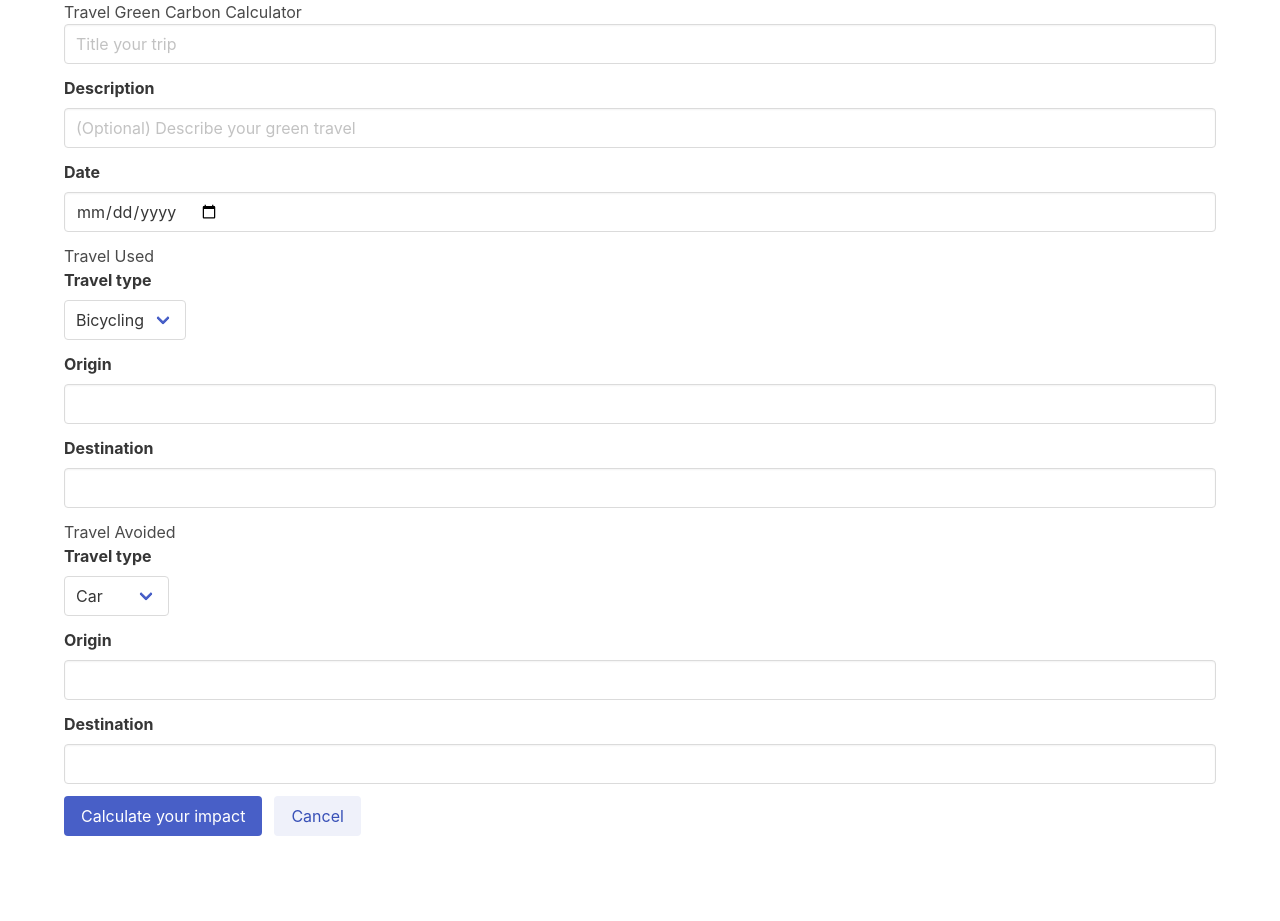
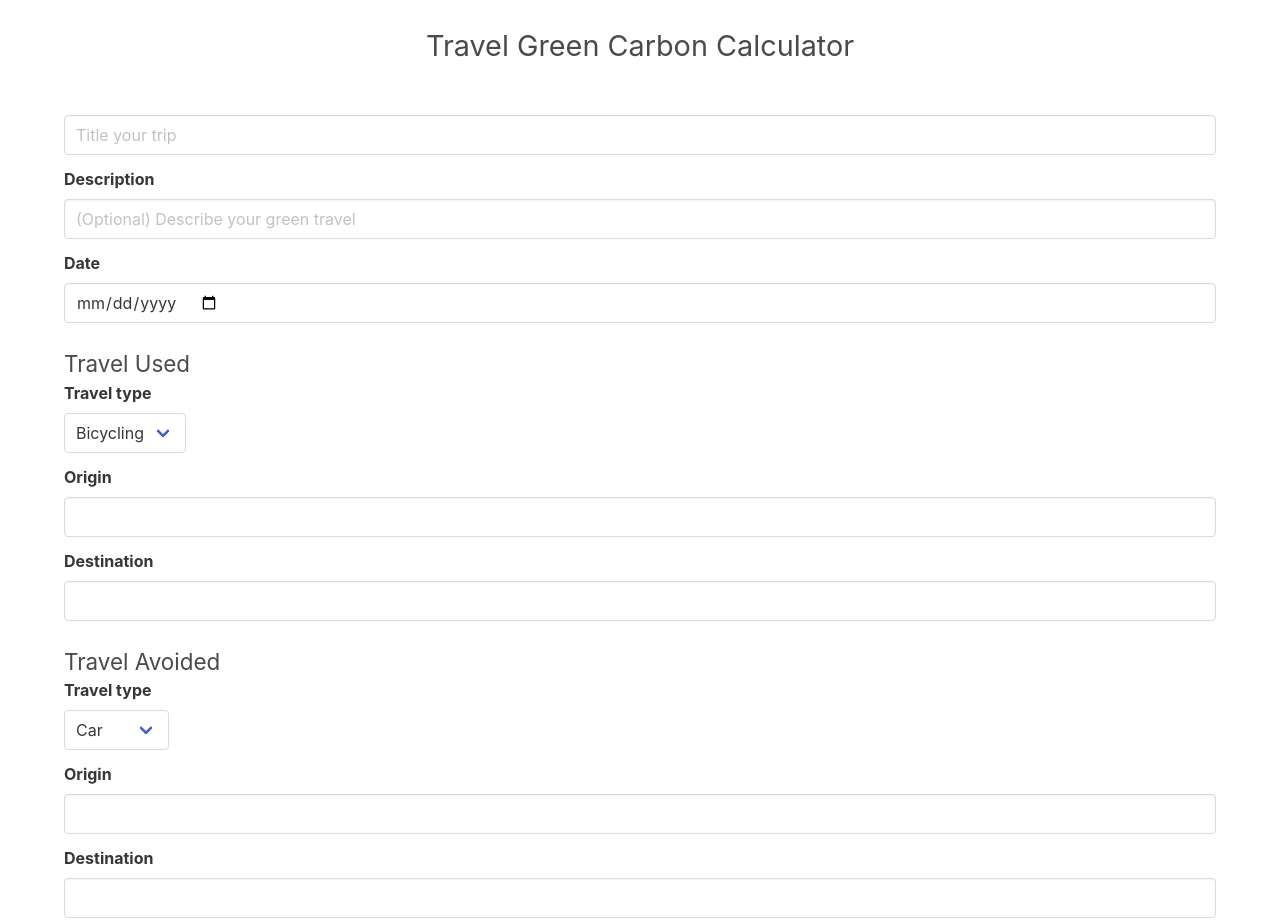
Before and after one commit to Matt-1123/green-travel-carbon-calculator, a website: page index.html in a window 1280 px wide. Shown: the top 921 px of the page. Before the commit the page ends 836 px from the top, so only its background shows below. Drawn offline with nearby package versions, Linux system fonts and the light colour scheme; some packages are replaced by stand-ins of ours.

Commit message:
form cleanup

```diff
--- a/index.html
+++ b/index.html
@@ -10,10 +10,12 @@
 
 </head>
 <body>
-  <header class="container">
+  <header class="container my-5">
     <h1>Travel Green Carbon Calculator</h1>
   </header>
-  <form class="container">
+  <form class="container my-6">
+
+    <div class="my-5">
       <div class="field">
         <div class="control">
           <input class="input" type="text" placeholder="Title your trip">
@@ -31,7 +33,9 @@
           <input class="input" type="date">
         </div>
       </div>
+    </div>
 
+    <div class="my-5">
       <h2>Travel Used</h2>
       <div class="field">
         <label class="label">Travel type</label>
@@ -58,7 +62,9 @@
           <input class="input" id="used-destination" type="text">
         </div>
       </div>
+    </div>
 
+    <div class="my-5">
       <h2>Travel Avoided</h2>
       <div class="field">
         <label class="label">Travel type</label>
@@ -83,6 +89,8 @@
           <input class="input" id="avoided-destination" type="text">
         </div>
       </div>
+    </div>
+
 
     <div class="field is-grouped">
       <div class="control">
@@ -103,10 +111,6 @@
     </div> -->
   </form>
 
-  <div class="container">
-
-  </div>
-
 
   <!-- <div class="container">
     <div id="map"></div>
--- a/styles/style.scss
+++ b/styles/style.scss
@@ -1,5 +1,8 @@
-#map {
-  height: 400px;
-  width: 80%;
-  margin: 0 auto;
+h1 {
+  font-size: 1.8rem;
+  text-align: center;
 }
+
+h2 {
+  font-size: 1.4rem;
+}
```
Also changed, not shown: css/style.css. Lines whose indentation alone changed are shown as unchanged.
